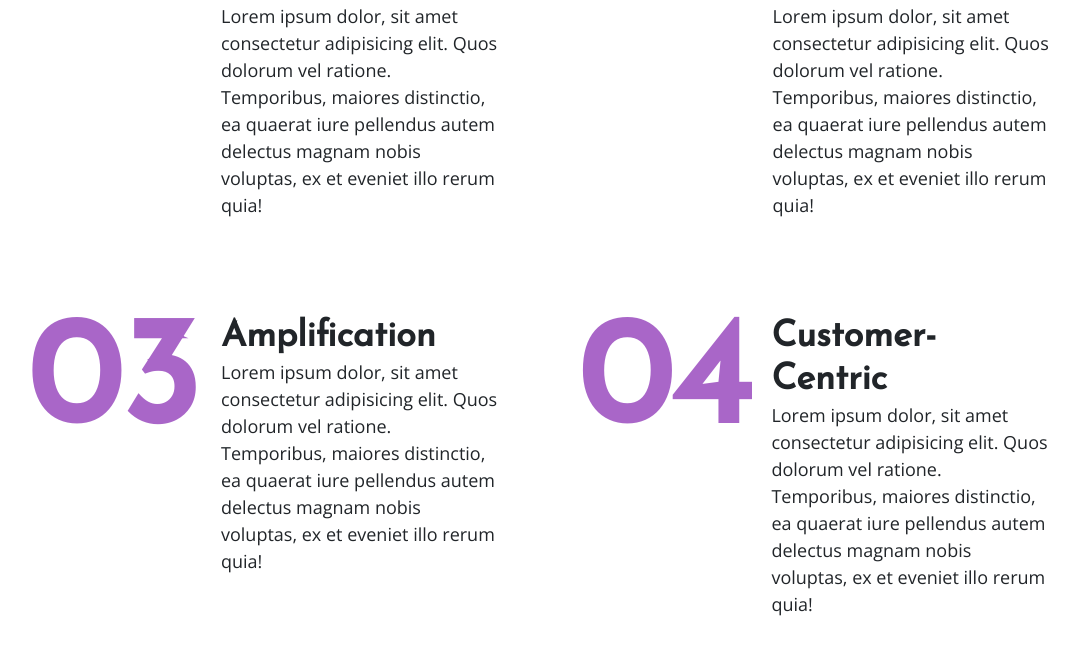
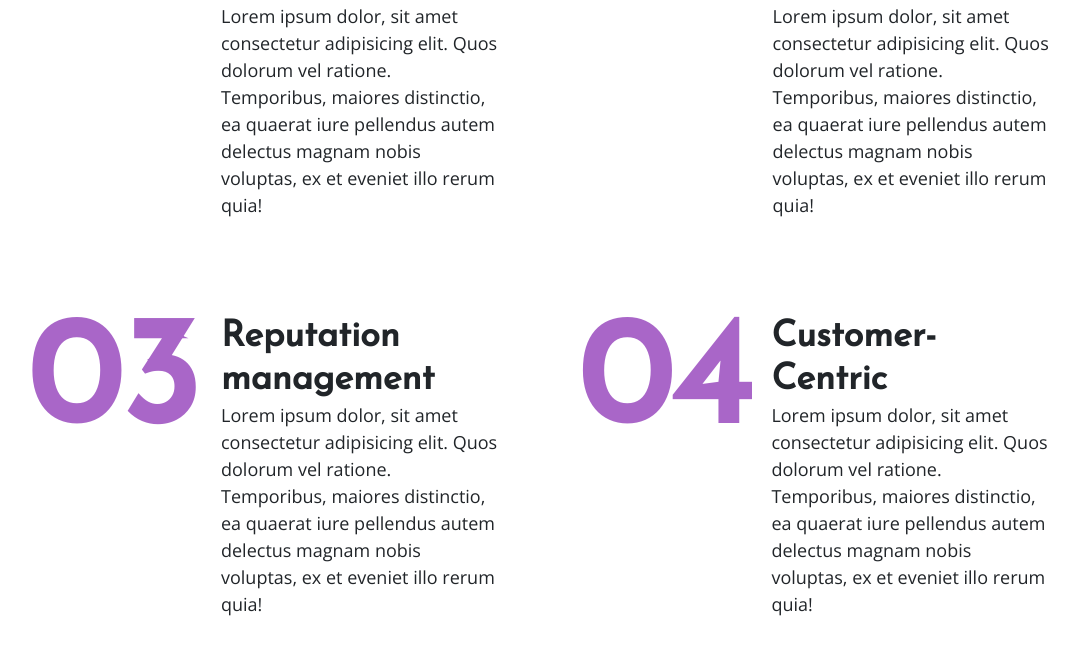
Before and after one commit to Sam-kayode/SMP, a Nuxt app: page / in a window 1280 px wide. Shown: the part 2462-3116 px from the top of the page, without its empty margins (101-1180 px from the left). Built offline with nearby package versions, Linux system fonts and the light colour scheme.

Commit message:
add reputation management

```diff
--- a/pages/index.vue
+++ b/pages/index.vue
@@ -139,7 +139,7 @@ export default {
         },
         {
           number: '03',
-          title: 'Amplification',
+          title: 'Reputation management',
           content:
             '  Lorem ipsum dolor, sit amet consectetur adipisicing elit. Quos  dolorum vel ratione. Temporibus, maiores distinctio, ea quaerat iure pellendus autem delectus magnam nobis voluptas, ex et eveniet illo rerum quia!',
         },
```
